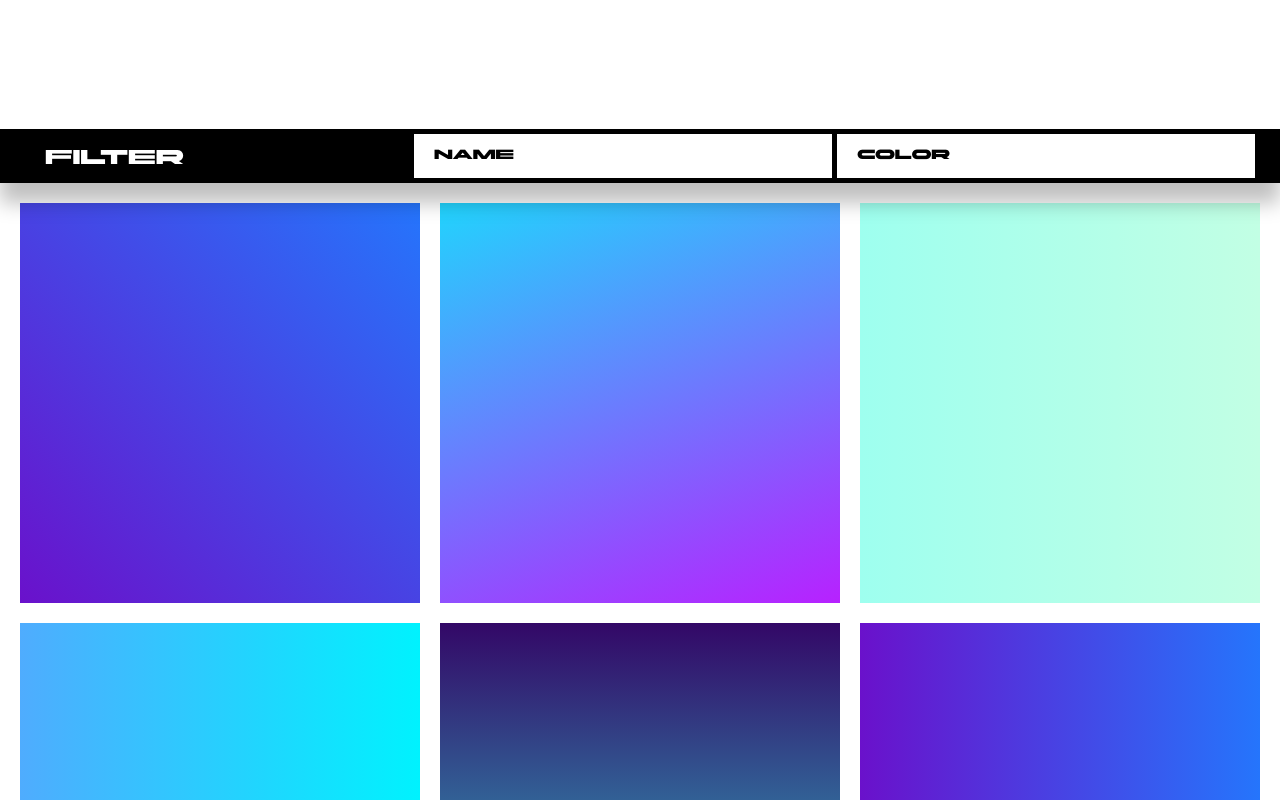
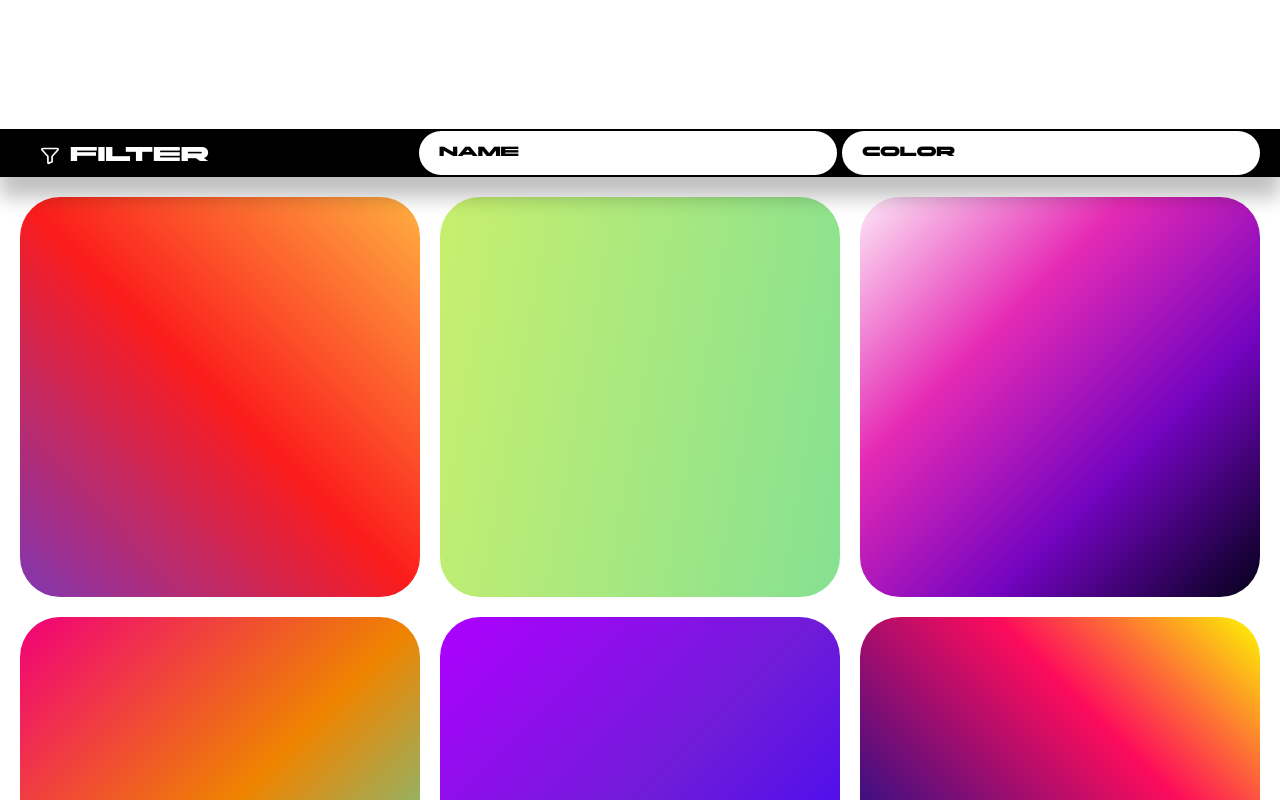
Before and after one commit to R2-D1/linear, an Angular app: page / in a window 1280 px wide. Shown: the part 740-1540 px from the top of the page. Built offline with nearby package versions, Linux system fonts and the light colour scheme.

Commit message:
new gradients

```diff
--- a/src/app/components/filter/filter.component.css
+++ b/src/app/components/filter/filter.component.css
@@ -5,16 +5,20 @@
   box-shadow: var(--main-box-shadow);
   background-color: var(--accent-color);
   color: var(--primary-color);
+  padding-top: 2px;
+  padding-bottom: 2px;
 }
 
 .filter__body {
   display: flex;
   justify-content: space-between;
   align-items: center;
-  padding: 5px;
 }
 
 .filter__title {
+  display: flex;
+  align-items: center;
+  gap: 10px;
   margin-bottom: 0;
   margin-top: 5px;
   font-size: 20px;
--- a/src/app/components/filter/filter.component.html
+++ b/src/app/components/filter/filter.component.html
@@ -1,7 +1,7 @@
 <section class="filter">
   <div class="container">
     <div class="filter__body">
-    <h2 class="filter__title">Filter</h2>
+    <h2 class="filter__title"><app-icon icon="filter"></app-icon> Filter</h2>
     <form [formGroup]="filterForm" class="filter__form">
       <input class="input filter__input" type="text" formControlName="name" placeholder="Name">
       <input class="input filter__input" type="text" formControlName="color" placeholder="Color">
--- a/src/app/components/filter/filter.component.ts
+++ b/src/app/components/filter/filter.component.ts
@@ -1,12 +1,13 @@
 import {Component, EventEmitter, OnInit, Output} from '@angular/core';
 import {FormControl, FormGroup, FormsModule, ReactiveFormsModule} from "@angular/forms";
 import {FilterData, FilterForm} from "../../models/filter.form";
+import {IconComponent} from "../icon/icon.component";
 
 @Component({
   selector: 'app-filter',
   standalone: true,
   imports: [
-    FormsModule, ReactiveFormsModule
+    FormsModule, ReactiveFormsModule, IconComponent
   ],
   templateUrl: './filter.component.html',
   styleUrl: './filter.component.css'
--- a/src/app/components/full-preview/full-preview.component.css
+++ b/src/app/components/full-preview/full-preview.component.css
@@ -19,6 +19,7 @@
   font-size: 30px;
   font-family: var(--accent-font-family);
   box-shadow: var(--main-box-shadow);
+  border-radius: 40px;
 }
 
 .full-preview__controls {
@@ -36,4 +37,5 @@
   font-family: var(--accent-font-family);
   background-color: var(--primary-color);
   box-shadow: var(--main-box-shadow);
+  border-radius: 40px;
 }
--- a/src/app/components/gradient/gradient.component.css
+++ b/src/app/components/gradient/gradient.component.css
@@ -4,6 +4,7 @@
   flex-direction: column;
   position: relative;
   overflow: hidden;
+  border-radius: 40px;;
 }
 
 .gradient__info {
@@ -18,16 +19,20 @@
 }
 
 .gradient__name {
+  display: flex;
+  justify-content: center;
+  align-items: center;
   margin-bottom: 50px;
   padding: 10px 10px 5px;
   width: 100%;
   min-height: 50px;
   margin-left: auto;
-   font-size: 30px;
+   font-size: 25px;
   font-family: var(--accent-font-family);
   box-shadow: 0 20px 20px 0 rgb(0 0 0 / 25%);
   background-color: var(--primary-color);
   text-align: center;
+  border-radius: 40px;
 }
 
 .gradient__control {
@@ -43,23 +48,23 @@
   display: flex;
   justify-content: center;
   flex-wrap: wrap;
-  gap: 5px;
+  gap: 10px 2px;
 }
 
 .gradient__color {
   display: flex;
   align-items: center;
   color: var(--primary-color);
-  gap: 5px;
 }
 
 .gradient__color-code {
-  padding: 2px 15px;
+  padding: 5px 15px;
   color: var(--accent-color);
   background-color: var(--primary-color);
   box-shadow: 0 20px 20px 0 rgb(0 0 0 / 25%);
   font-family: monospace;
   font-size: 16px;
+  border-radius: 40px;
 }
 
 .gradient:hover .gradient__info {
@@ -83,8 +88,10 @@
   font-size: 25px;
   color: var(--warning-color);
   background-color: var(--primary-color);
+  border-radius: 50%;
 }
 
 .gradient__liked .gradient__like-btn {
   color: var(--warning-color);
+  background-image: linear-gradient(45deg, #8137b3, #fb1c1c, #ffb041);
 }
--- a/src/app/components/hero/hero.component.ts
+++ b/src/app/components/hero/hero.component.ts
@@ -1,4 +1,4 @@
-import { Component } from '@angular/core';
+import {Component,} from '@angular/core';
 import { CommonModule } from '@angular/common';
 
 @Component({
--- a/src/app/components/theme-switcher/theme-switcher.component.css
+++ b/src/app/components/theme-switcher/theme-switcher.component.css
@@ -5,7 +5,7 @@
   grid-template-columns: 1fr 1fr 1fr;
   gap: 10px;
   border: none;
-  /*filter: invert(0);*/
+  overflow: hidden;
 }
 
 .switcher__legend {
@@ -69,4 +69,5 @@
 
 .switcher__radio_dark:checked ~ .switcher__status {
   background-position: right 3px center;
+  background-image: linear-gradient(45deg, #ec00a6, #84ff00);
 }
--- a/src/app/models/gradient.model.ts
+++ b/src/app/models/gradient.model.ts
@@ -2,5 +2,6 @@ export interface Gradient {
   name: string;
   code: string;
   colors: string[];
+  tags: string[];
   liked?: boolean;
 }
--- a/src/app/services/gradient.service.ts
+++ b/src/app/services/gradient.service.ts
@@ -138,7 +138,7 @@ export class GradientService {
         return false;
       }
 
-      if (filter.color && !gradient.colors.some(color => color.includes(filter.color || ''))) {
+      if (filter.color && !gradient.tags.some(tag => tag.includes(filter.color || ''))) {
         return false;
       }
 
--- a/src/assets/db.json
+++ b/src/assets/db.json
@@ -1,86 +1,100 @@
 [
   {
-    "name": "test 1",
-    "code": "background-image: linear-gradient(45deg, #6a11cb 0%, #2575fc 100%);",
+    "name": "instant",
+    "code": "background-image: linear-gradient(45deg, #8137b3, #fb1c1c, #ffb041);",
+    "colors": ["#8137b3", "#fb1c1c", "#ffb041"],
+    "tags": ["darkorchid", "red", "orange"]
+  },
+  {
+    "code": "background-image: linear-gradient(100deg, #c8ef6e 0%, #86e192 100%);",
+    "name": "Spring",
+    "tags": [
+      "lightgreen",
+      "mediumseagreen",
+      "yellowgreen"
+    ],
     "colors": [
-      "#6a11cb",
-      "#2575fc",
-      "#2575fc"
+      "#c8ef6e",
+      "#86e192"
     ]
   },
   {
-    "name": "test 2",
-    "code": "background-image: linear-gradient(-20deg, #b721ff 0%, #21d4fd 100%);",
+    "name": "Argo",
+    "code": "background-image: linear-gradient(-45deg, #030119, #7304c0, #e62bb5, #fde9f7);",
+    "colors": ["#030119", "#7304c0", "#e62bb5", "#fde9f7"],
+    "tags": ["black", "darkviolet", "palevioletred", "lavenderblush"]
+  },
+  {
+    "name": "Coral",
+    "code": "background-image: linear-gradient(-45deg, #2fe5d2, #ef8400, #f10079);",
+    "colors": ["#2fe5d2", "#ef8400", "#f10079"],
+    "tags": ["turquoise", "darkorange", "deeppink"]
+  },
+  {
+    "name": "DeepHaze",
+    "code": "background-image: linear-gradient(-225deg, #ae00ff 0%, #701cd8 48%, #3001ff 100%);",
+    "colors": ["#ae00ff", "#701cd8", "#3001ff"],
+    "tags": ["purple", "darkorchid", "blue"]
+  },
+  {
+    "name": "StarBurst",
+    "code": "background-image: linear-gradient(45deg, #201254 0%, #470f80 29%, #fd0c5b 67%, #fdf702 100%);",
+    "colors": ["#201254", "#470f80", "#fd0c5b", "#fdf702"],
+    "tags": ["midnightblue", "darkviolet", "red", "yellow"]
+  },
+  {
+    "name": "Aquastar",
+    "code": "background-image: linear-gradient(45deg, #02f1f4, #fa07fd);",
+    "colors": ["#02f1f4", "#fa07fd"],
+    "tags": ["aqua", "orchid"]
+  },
+
+  {
+    "name": "ChillFire",
+    "code": "background-image: linear-gradient(45deg, #ec3247, #0bdcd8);",
+    "colors": ["#ec3247", "#0bdcd8"],
+    "tags": ["crimson", "turquoise"]
+  },
+  {
+    "name": "Sushi",
+    "code": "background-image: linear-gradient(-45deg, #ec00a6, #84ff00);",
+    "colors": ["#ec00a6", "#84ff00"],
+    "tags": ["hotpink", "lawngreen"]
+  },
+  {
+    "name": "Skyvi",
+    "code": "background-image: linear-gradient(135deg, #6279e3 0%, #7649a4 100%);",
     "colors": [
-      "#b721ff",
-      "#21d4fd",
-      "#21d4fd",
-      "#21d4fd",
-      "#21d4fd"
+      "#6279e3",
+      "#7649a4"
+    ],
+    "tags": [
+      "mediumslateblue",
+      "darkorchid"
     ]
   },
   {
-    "name": "test 3",
-    "code": "background-image: linear-gradient(90deg, #9EFFEF 0%, #C2FFE4 100%);",
+    "name": "Lavros",
+    "code": "background-image: linear-gradient(45deg, #9782c7 0%, #efbae0 100%);",
     "colors": [
-      "#9EFFEF",
-      "#C2FFE4"
+      "#9782c7",
+      "#efbae0"
+    ],
+    "tags": [
+      "blueviolet",
+      "pink"
     ]
   },
   {
-    "name": "test 4",
-    "code": "background-image: linear-gradient(to right, #4facfe 0%, #00f2fe 100%);",
+    "name": "Aquant",
+    "code": "background-image: linear-gradient(180deg, #17e586 0%, #00a4fd 100%);",
     "colors": [
-      "#4facfe",
-      "#00f2fe"
-    ]
-  },
-  {
-    "name": "test 5",
-    "code": "background-image: linear-gradient(to top, #30cfd0 0%, #330867 100%);",
-    "colors": [
-      "#30cfd0",
-      "#330867"
-    ]
-  },
-  {
-    "name": "test 6",
-    "code": "background-image: linear-gradient(to right, #6a11cb 0%, #2575fc 100%);",
-    "colors": [
-      "#6a11cb",
-      "#2575fc"
-    ]
-  },
-  {
-    "name": "test 7",
-    "code": "background-image: linear-gradient(-20deg, #b721ff 0%, #21d4fd 100%);",
-    "colors": [
-      "#b721ff",
-      "#21d4fd"
-    ]
-  },
-  {
-    "name": "test 8",
-    "code": "background-image: linear-gradient(90deg, #9EFFEF 0%, #C2FFE4 100%);",
-    "colors": [
-      "#9EFFEF",
-      "#C2FFE4"
-    ]
-  },
-  {
-    "name": "test 9",
-    "code": "background-image: linear-gradient(to right, #4facfe 0%, #00f2fe 100%);",
-    "colors": [
-      "#4facfe",
-      "#00f2fe"
-    ]
-  },
-  {
-    "name": "test 10",
-    "code": "background-image: linear-gradient(to top, #30cfd0 0%, #330867 100%);",
-    "colors": [
-      "#30cfd0",
-      "#330867"
+      "#17e586",
+      "#00a4fd"
+    ],
+    "tags": [
+      "mediumspringgreen",
+      "dodgerblue"
     ]
   }
 ]
--- a/src/assets/styles/input.css
+++ b/src/assets/styles/input.css
@@ -2,6 +2,7 @@
   background-color: var(--primary-color);
   border: none;
   padding: 15px 20px;
+  border-radius: 40px;
   color: var(--accent-color);
   font-family: var(--accent-font-family);
 
--- a/tsconfig.json
+++ b/tsconfig.json
@@ -18,6 +18,7 @@
     "target": "ES2022",
     "module": "ES2022",
     "useDefineForClassFields": false,
+    "allowJs": true,
     "lib": [
       "ES2022",
       "dom"
```
Also changed, not shown: src/assets/images/icons/sprite.svg, 1 other file (tests, documents, lock files or other folders).
